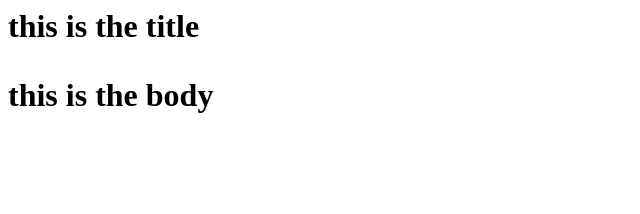
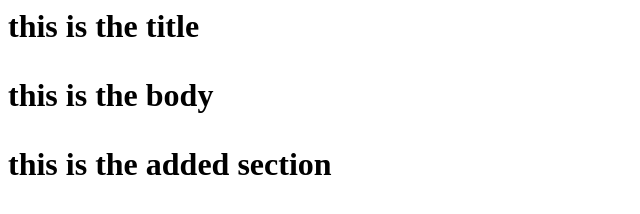
Before and after one commit to alfettox/githubPractice, a plain HTML site: page index.html in a window 1280 px wide. Shown: the whole page, without its empty margins (0-640 px from the left). Drawn offline with Linux system fonts and the light colour scheme.

Commit message:
this is the third commit

```diff
--- a/index.html
+++ b/index.html
@@ -3,5 +3,6 @@
 	</head>
 	<body><h1>this is the title<h1>
 				<p>this is the body</p>
+<section> this is the added section</section>
 	 </body>
 </html>
```
